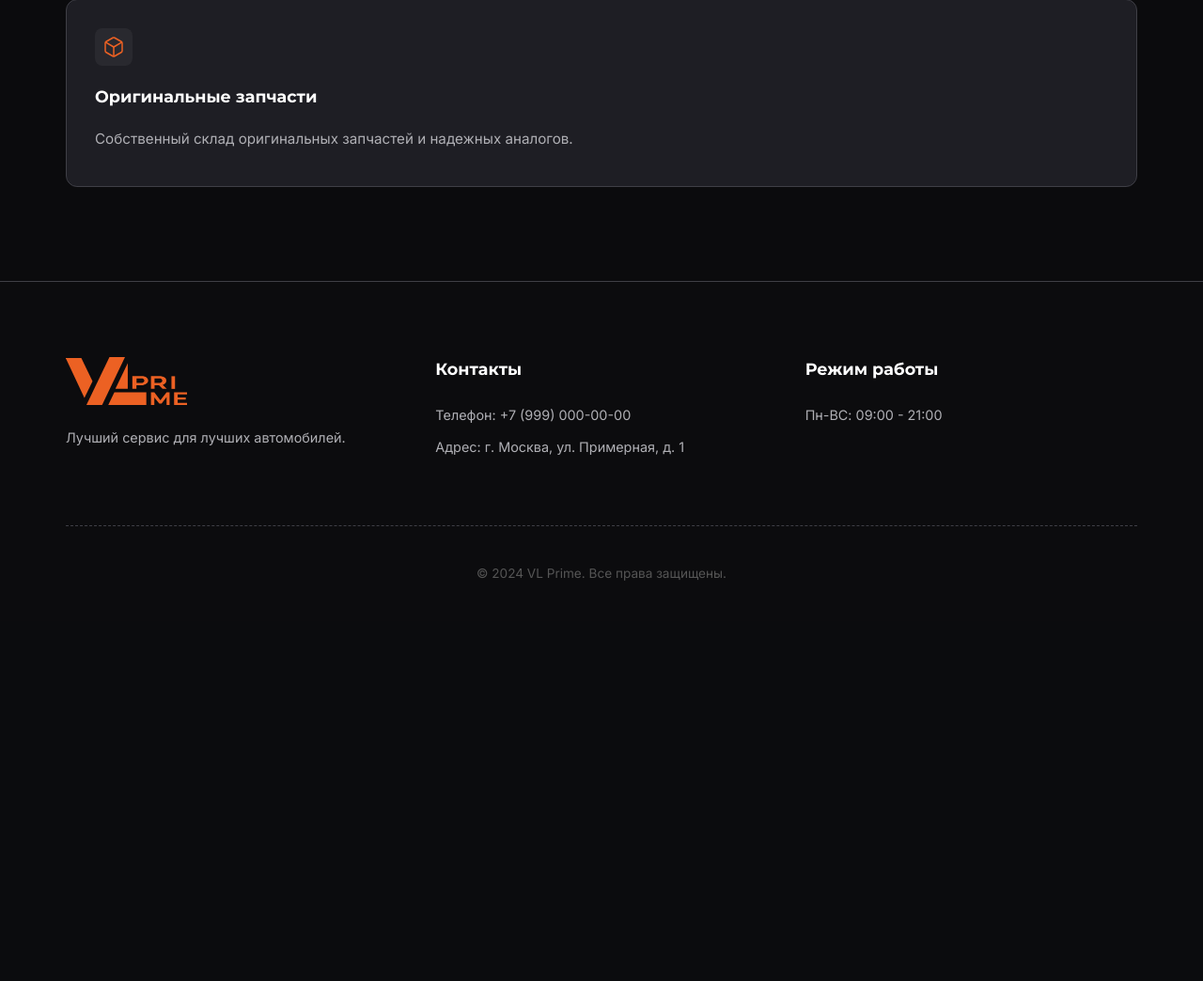
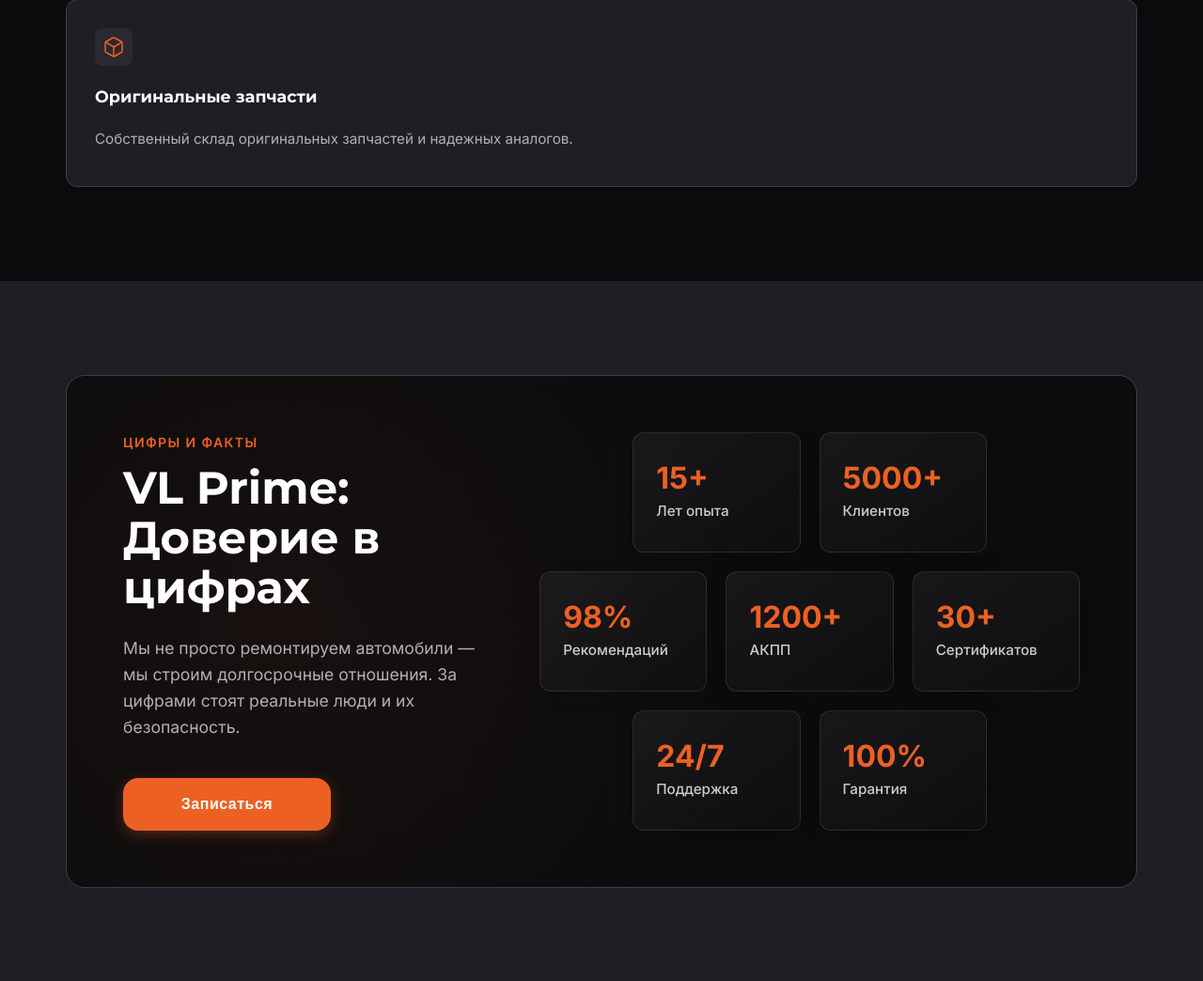
Before and after one commit to LIDERWAR/VlPRIME, a PHP site: page / in a window 1280 px wide. Shown: the part 4610-5654 px from the top of the page at 94% size. Before the commit the page ends 5228 px from the top, so only its background shows below. Run offline with PHP 8.4, Linux system fonts and the light colour scheme.

Commit message:
Add Facts section with Mosaic Grid layout (2-3-2) and gradient styling

```diff
--- a/css/style.css
+++ b/css/style.css
@@ -1184,6 +1184,184 @@ img {
     border-color: white;
 }
 
+/* --- Facts Section (Mosaic Layout) --- */
+.facts {
+    background-color: var(--color-surface);
+}
+
+.facts-wrapper {
+    background-color: #0c0c0e;
+    /* Dark container background */
+    border-radius: 20px;
+    padding: 60px;
+    display: grid;
+    grid-template-columns: 1fr 1.5fr;
+    /* Text left, Mosaic right */
+    gap: 60px;
+    border: 1px solid var(--color-border);
+    position: relative;
+    overflow: hidden;
+}
+
+/* Optional background decoration for the main wrapper */
+.facts-wrapper::before {
+    content: '';
+    position: absolute;
+    top: -50%;
+    left: -20%;
+    width: 80%;
+    height: 200%;
+    background: radial-gradient(circle, rgba(236, 97, 35, 0.05) 0%, transparent 70%);
+    z-index: 1;
+    pointer-events: none;
+}
+
+.facts-intro {
+    position: relative;
+    z-index: 2;
+    display: flex;
+    flex-direction: column;
+    justify-content: center;
+    align-items: flex-start;
+}
+
+.facts-intro__title {
+    font-size: 3rem;
+    font-weight: 700;
+    line-height: 1.1;
+    margin-bottom: 24px;
+    color: white;
+}
+
+.facts-intro__text {
+    font-size: 1.1rem;
+    color: var(--color-text-muted);
+    margin-bottom: 40px;
+    max-width: 400px;
+    line-height: 1.6;
+}
+
+.facts-mosaic {
+    position: relative;
+    z-index: 2;
+    display: grid;
+    grid-template-columns: repeat(6, 1fr);
+    /* 6 columns */
+    gap: 20px;
+}
+
+.fact-item {
+    background: linear-gradient(145deg, rgba(255, 255, 255, 0.05) 0%, rgba(255, 255, 255, 0.01) 100%);
+    border: 1px solid rgba(255, 255, 255, 0.1);
+    border-radius: 12px;
+    padding: 24px;
+    display: flex;
+    flex-direction: column;
+    justify-content: center;
+    align-items: flex-start;
+    transition: all 0.3s ease;
+    min-height: 120px;
+    box-shadow: 0 4px 20px rgba(0, 0, 0, 0.2);
+    grid-column: span 2;
+    /* All items are standard size (2 of 6) */
+}
+
+.fact-item:hover {
+    background: linear-gradient(145deg, rgba(236, 97, 35, 0.15) 0%, rgba(255, 255, 255, 0.05) 100%);
+    border-color: var(--color-primary);
+    transform: translateY(-5px);
+    box-shadow: 0 10px 30px rgba(236, 97, 35, 0.15);
+}
+
+.fact-item__number {
+    font-size: 2rem;
+    font-weight: 700;
+    color: var(--color-primary);
+    display: block;
+    margin-bottom: 8px;
+    line-height: 1;
+}
+
+.fact-item__label {
+    font-size: 0.95rem;
+    color: #ccc;
+    font-weight: 500;
+}
+
+/* Row 1: 2 items centered (Offset first item by 1 col) */
+.facts-mosaic .fact-item:nth-child(1) {
+    grid-column: 2 / span 2;
+}
+
+.facts-mosaic .fact-item:nth-child(2) {
+    grid-column: 4 / span 2;
+}
+
+/* Row 2: 3 items (Standard flow) */
+/* Items 3, 4, 5 will naturally fill rows 1-2, 3-4, 5-6 */
+
+/* Row 3: 2 items centered (Offset first item by 1 col) */
+.facts-mosaic .fact-item:nth-child(6) {
+    grid-column: 2 / span 2;
+}
+
+.facts-mosaic .fact-item:nth-child(7) {
+    grid-column: 4 / span 2;
+}
+
+
+/* Responsive Facts Mosaic */
+@media (max-width: 1200px) {
+    .facts-wrapper {
+        padding: 40px;
+        gap: 40px;
+    }
+
+    .facts-intro__title {
+        font-size: 2.5rem;
+    }
+}
+
+@media (max-width: 992px) {
+    .facts-wrapper {
+        grid-template-columns: 1fr;
+        /* Stack vertically */
+    }
+
+    .facts-intro {
+        margin-bottom: 40px;
+        align-items: center;
+        text-align: center;
+    }
+
+    .facts-intro__text {
+        max-width: 100%;
+    }
+
+    /* On tablet/mobile, standard grid might be better than 2-3-2 complex logic,
+       but 2-3-2 still works if cols fit. */
+}
+
+@media (max-width: 576px) {
+    .facts-mosaic {
+        grid-template-columns: 1fr;
+        /* Single column on mobile */
+    }
+
+    .fact-item {
+        grid-column: span 1 !important;
+        /* Reset spans */
+    }
+
+    .facts-wrapper {
+        padding: 30px 20px;
+    }
+
+    .facts-intro__title {
+        font-size: 2rem;
+    }
+}
+
 /* --- Footer --- */
 .footer {
     background-color: #0c0c0e;
--- a/index.html
+++ b/index.html
@@ -397,6 +397,61 @@
                 </div>
             </div>
         </div>
+        </div>
+    </section>
+
+    <!-- Facts Section -->
+    <!-- Facts Section -->
+    <section id="facts" class="facts section-padding">
+        <div class="container">
+            <div class="facts-wrapper">
+                <div class="facts-intro">
+                    <span class="section-overhead">ЦИФРЫ И ФАКТЫ</span>
+                    <h2 class="facts-intro__title">VL Prime:<br>Доверие в цифрах</h2>
+                    <p class="facts-intro__text">
+                        Мы не просто ремонтируем автомобили — мы строим долгосрочные отношения. За цифрами стоят
+                        реальные люди и их безопасность.
+                    </p>
+                    <a href="#contact" class="btn btn--primary">Записаться</a>
+                </div>
+
+                <div class="facts-mosaic">
+                    <!-- Row 1 (2 items) -->
+                    <div class="fact-item">
+                        <span class="fact-item__number">15+</span>
+                        <span class="fact-item__label">Лет опыта</span>
+                    </div>
+                    <div class="fact-item">
+                        <span class="fact-item__number">5000+</span>
+                        <span class="fact-item__label">Клиентов</span>
+                    </div>
+
+                    <!-- Row 2 (3 items) -->
+                    <div class="fact-item">
+                        <span class="fact-item__number">98%</span>
+                        <span class="fact-item__label">Рекомендаций</span>
+                    </div>
+                    <div class="fact-item">
+                        <span class="fact-item__number">1200+</span>
+                        <span class="fact-item__label">АКПП</span>
+                    </div>
+                    <div class="fact-item">
+                        <span class="fact-item__number">30+</span>
+                        <span class="fact-item__label">Сертификатов</span>
+                    </div>
+
+                    <!-- Row 3 (2 items) -->
+                    <div class="fact-item">
+                        <span class="fact-item__number">24/7</span>
+                        <span class="fact-item__label">Поддержка</span>
+                    </div>
+                    <div class="fact-item">
+                        <span class="fact-item__number">100%</span>
+                        <span class="fact-item__label">Гарантия</span>
+                    </div>
+                </div>
+            </div>
+        </div>
     </section>
 
     <!-- Footer -->
```
